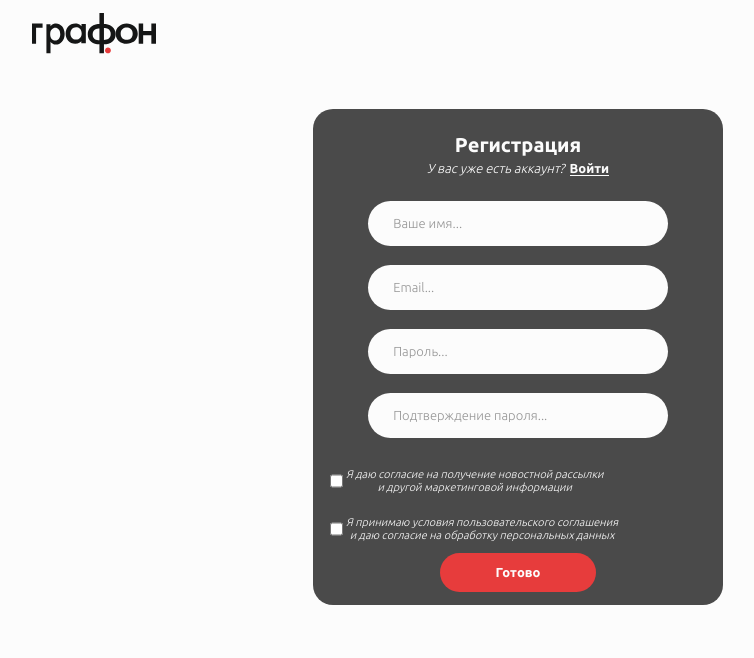
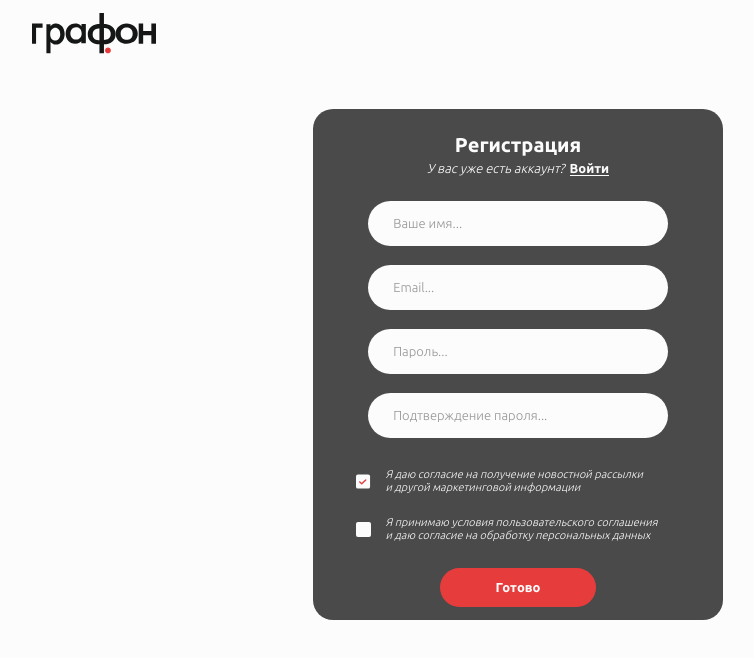
Before and after one commit to Kataiii/ConfiguratorFrontend, a React app: page /login/register/user in a window 1280 px wide. Shown: the top 658 px of the page, without its empty margins (122-876 px from the left). Built offline with nearby package versions, Linux system fonts and the light colour scheme.

Commit message:
add checkbox form

```diff
--- a/src/app/App.module.css
+++ b/src/app/App.module.css
@@ -142,6 +142,20 @@
   background: linear-gradient(0deg, #8e2424, #8e2424), #FCFCFC;
 }
 
+.BtnStyleDis{
+  padding: 12px 55px;
+  gap: 10px;
+  border: none;
+  background: linear-gradient(0deg, #fb6f6f, #f25c5c), #FFFFFF;
+  border-radius: 24px;
+  font-family: 'Ubuntu';
+  font-style: normal;
+  font-weight: 700;
+  font-size: 13px;
+  line-height: 15px;
+  color: #FCFCFC;
+}
+
 .WrapperBanner{
   width: 100%;
   height: 700px;
--- a/src/entities/Licence/ui/CardLicense.tsx
+++ b/src/entities/Licence/ui/CardLicense.tsx
@@ -37,7 +37,7 @@ const CardLicence = (props : CardLicenceProps) => {
                         }
                     </>
                 </div>
-                <Button title={props.buttonContent} onClick={props.action}></Button>
+                <Button isDisabled={false} title={props.buttonContent} onClick={props.action}></Button>
             </div>
         </div>
     );
--- a/src/shared/ui/ButtonPrim.tsx
+++ b/src/shared/ui/ButtonPrim.tsx
@@ -3,13 +3,18 @@ import styles from "../../app/App.module.css"
 
 interface BtnProps{
     title : string,
-    onClick : any
+    onClick : any,
+    isDisabled : boolean
 }
 
 
 const Button : React.FC<BtnProps> = (props) => {
 
     return(
+        props.isDisabled
+        ?
+        <button className={styles.BtnStyleDis} onClick={props.onClick} disabled>{props.title}</button>
+        :
         <button className={styles.BtnStyle} onClick={props.onClick}>{props.title}</button>
     );
 }
--- a/src/shared/ui/CardRegist.tsx
+++ b/src/shared/ui/CardRegist.tsx
@@ -14,7 +14,7 @@ const CardRegist = (props: cardRegistProps) => {
         <div className={styles.CardDiv}>
             <h1 className={styles.CardTitle}>{props.title}</h1>
             <img className={styles.CardImage} src={props.image} alt={props.altImage}></img>
-            <Button title="Регистрация" onClick={props.action}></Button>
+            <Button isDisabled={false} title="Регистрация" onClick={props.action}></Button>
         </div>
     );
 }
--- a/src/shared/ui/FormPart/CheckboxForm.tsx
+++ b/src/shared/ui/FormPart/CheckboxForm.tsx
@@ -1,16 +1,56 @@
 import styles from "./css/InputForm.module.css"
-
+import ActiveChecbox from "../../../assets/icons/icon_checkbox-active.svg"
+import NotActiveCheckbox from "../../../assets/icons/icon-checkbox-not-active.svg"
+import { IFormRegUser } from "../../../widgets/FormRegistUser";
+import { useState } from "react";
 
 interface ICheckboxFormProps {
     ischecked: boolean,
-    content: string
+    content: string,
+    state : IFormRegUser,
+    setState : React.Dispatch<React.SetStateAction<IFormRegUser>>,
+    name : string
 }
 
 const CheckboxForm = (props : ICheckboxFormProps) => {
+    const [stateChecked, setStateChecked] = useState({
+        check : props.ischecked
+    })
+
+    const onClickHandler = () => {
+        setStateChecked({
+            ...stateChecked, check : !stateChecked.check
+        })
+        if(props.name == "isCheckedMailing"){
+            props.setState({
+                ...props.state, isCheckedMailing : !props.state.isCheckedMailing
+            })
+        }
+
+        if(props.name == "isCheckedUserAgreement"){
+            props.setState({
+                ...props.state, isCheckedUserAgreement : !props.state.isCheckedUserAgreement
+            })
+        }
+
+    }
+
     return (
         <div className={styles.CheckboxDiv}>
-            <input type="checkbox" name="newsletter" value="newsletter"/>
-            <p className={styles.CheckboxContent} dangerouslySetInnerHTML={{ __html: props.content }}></p>
+            <div className={styles.CheckboxDivWrap}>
+                {
+                    stateChecked.check
+                    ?
+                    <div className={styles.CheckBoxWrapImg}>
+                        <img className={styles.CheckBoxImg} src={ActiveChecbox} alt="active-checkbox" onClick={onClickHandler}></img>
+                    </div>
+                    :
+                    <div className={styles.CheckBoxWrapImg}>
+                        <img className={styles.CheckBoxImg} src={NotActiveCheckbox} alt="not-active-checkbox" onClick={onClickHandler}></img>
+                    </div>
+                }
+                <p className={styles.CheckboxContent} dangerouslySetInnerHTML={{ __html: props.content }}></p>
+            </div>
         </div>
     )
 }
--- a/src/shared/ui/FormPart/css/InputForm.module.css
+++ b/src/shared/ui/FormPart/css/InputForm.module.css
@@ -46,7 +46,7 @@
     width: 400px;
     position: absolute;
     top: 20px;
-    right: -330px;
+    right: -300px;
     display: flex;
     justify-content: left;
 }
@@ -74,11 +74,18 @@
 }
 
 .CheckboxDiv{
+    width: 325px;
+    margin: 0 auto;
+}
+
+.CheckboxDivWrap{
     display: flex;
+    justify-content: start;
 }
 
 .CheckboxContent{
     display: block;
+    text-align: start;
     font-family: 'Ubuntu';
     font-style: italic;
     font-weight: 300;
@@ -86,3 +93,16 @@
     line-height: 13px;
     color: #FCFCFC;
 }
+
+.CheckBoxWrapImg{
+    display: flex;
+    flex-direction: column;
+    justify-content: center;
+    margin-right: 15px;
+}
+
+.CheckBoxImg{
+    display: block;
+    width: 15px;
+    height: 15px;
+}
--- a/src/widgets/Banner.tsx
+++ b/src/widgets/Banner.tsx
@@ -16,7 +16,7 @@ const Banner = () => {
                         Размещай камеры видеонаблюдения и датчики <br /> безопасности.
                         Создавай проекты и отправляй на <br /> оценку Исполнителю</p>
                     </div>
-                    <Button title='Создать проект' onClick={() => navigate('login', { replace: false })}></Button>
+                    <Button isDisabled={false} title='Создать проект' onClick={() => navigate('login', { replace: false })}></Button>
                 </div>
             </div>
             <img className={styles.ImgHouse} src={House} alt='image-house'></img>
--- a/src/widgets/FormLogin.tsx
+++ b/src/widgets/FormLogin.tsx
@@ -120,7 +120,7 @@ const FormLogin = () => {
         }
       </div>
       <div className={styles.FormDivWrapButton}>
-        <Button title="Вход" onClick={apiLogin}></Button>
+        <Button isDisabled={false} title="Вход" onClick={apiLogin}></Button>
       </div>
     </div>
   )
--- a/src/widgets/FormRegistUser.tsx
+++ b/src/widgets/FormRegistUser.tsx
@@ -11,6 +11,8 @@ export interface IFormRegUser {
     name: string
     email: string,
     password: string,
+    isCheckedMailing: boolean,
+    isCheckedUserAgreement: boolean
     failAuth: boolean
 }
 
@@ -19,6 +21,8 @@ const FormRegistUser = () => {
         name: '',
         email: '',
         password: '',
+        isCheckedMailing: true,
+        isCheckedUserAgreement: false,
         failAuth: false
     })
 
@@ -39,7 +43,7 @@ const FormRegistUser = () => {
                 error={INVALID_NAME_MESSAGE}
                 setState={setLoginState}
                 state={registState}
-                name="name"/>
+                name="name" />
             <WrapInputForm type="text"
                 placeholderInput="Email..."
                 hasHelper={false}
@@ -48,7 +52,7 @@ const FormRegistUser = () => {
                 error={INVALID_EMAIL_MESSAGE}
                 setState={setLoginState}
                 state={registState}
-                name="email"/>
+                name="email" />
             <WrapInputForm type="password"
                 placeholderInput="Пароль..."
                 hasHelper={true}
@@ -61,11 +65,19 @@ const FormRegistUser = () => {
             <InputRepPassword type="password"
                 placeholder="Подтверждение пароля..."
                 inputMain={registState.password} />
-            <CheckboxForm ischecked={true}
-                content="Я даю согласие на получение новостной рассылки </br> и другой маркетинговой информации" />
-            <CheckboxForm ischecked={false}
-                content="Я принимаю условия пользовательского соглашения </br> и даю согласие на обработку персональных данных"></CheckboxForm>
-            <Button title="Готово" onClick={() => { console.log("Готово") }} />
+            <div className={styles.DivWrapCheckbox}>
+                <CheckboxForm ischecked={true}
+                    content="Я даю согласие на получение новостной рассылки </br> и другой маркетинговой информации"
+                    state={registState}
+                    setState={setLoginState}
+                    name="isCheckedMailing" />
+                <CheckboxForm ischecked={false}
+                    content="Я принимаю условия пользовательского соглашения </br> и даю согласие на обработку персональных данных"
+                    state={registState}
+                    setState={setLoginState}
+                    name="isCheckedUserAgreement" />
+            </div>
+            <Button isDisabled={registState.failAuth} title="Готово" onClick={() => { console.log("Готово") }} />
         </div>
     )
 }
--- a/src/widgets/VideoPlayer.tsx
+++ b/src/widgets/VideoPlayer.tsx
@@ -46,7 +46,7 @@ const VideoPlayer = () => {
 
                 <VideoVolume min={0} max={100} volume={video.volume} action={handleVolume}></VideoVolume>
             </div>
-            <Button title="Попробовать!" onClick={() => navigate('/login')}></Button>
+            <Button isDisabled={false} title="Попробовать!" onClick={() => navigate('/login')}></Button>
         </div>
     )
 }
--- a/src/widgets/css/Form.module.css
+++ b/src/widgets/css/Form.module.css
@@ -71,3 +71,7 @@
 .FormDivWrapError{
     position: relative;
 }
+
+.DivWrapCheckbox{
+    margin-bottom: 15px;
+}
```
Also changed, not shown: src/assets/icons/icon-checkbox-not-active.svg (added), src/assets/icons/icon_checkbox-active.svg (added).
